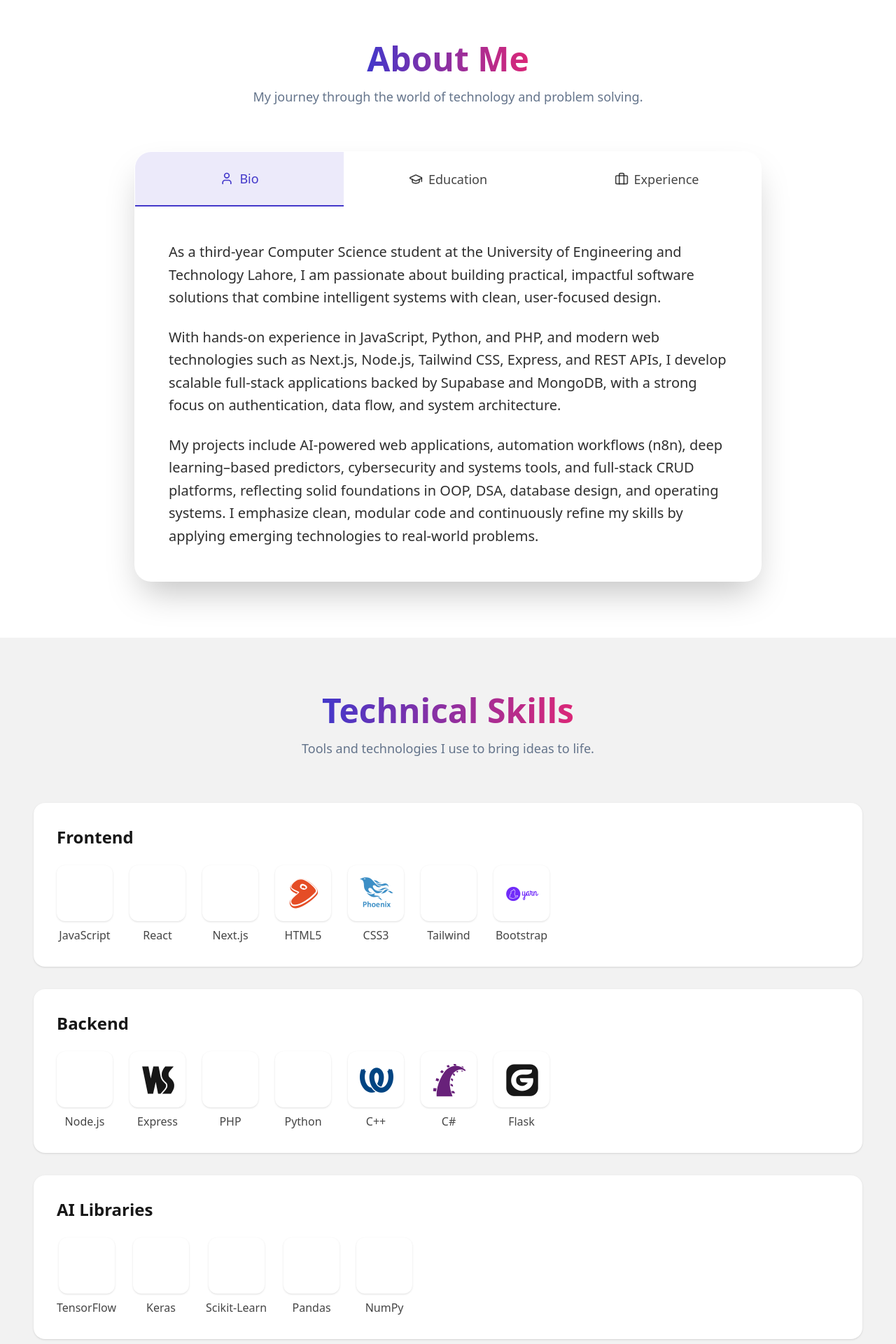
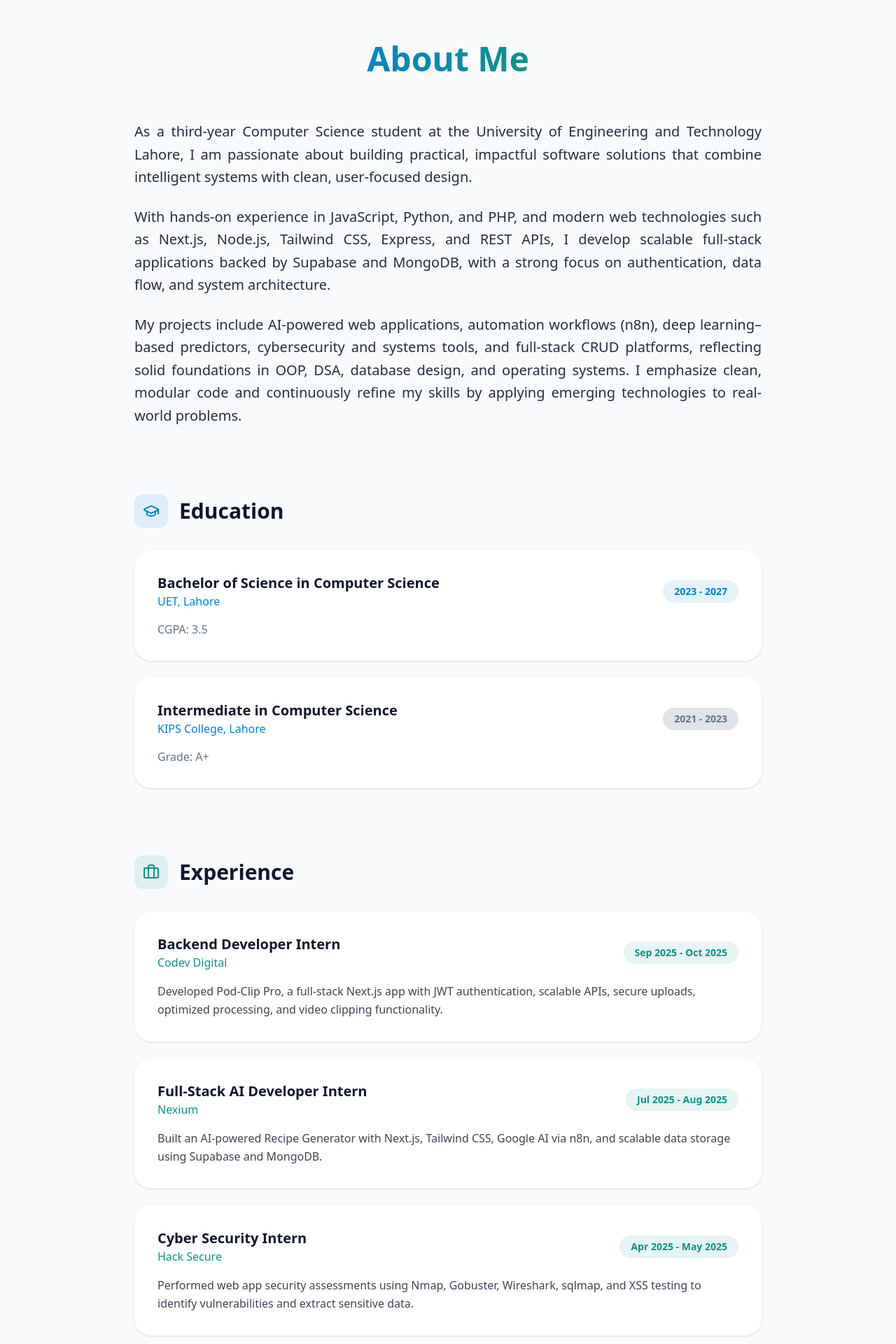
Before and after one commit to MianSaadTahir/Portfolio, a Next.js app: page / in a window 1280 px wide. Shown: the part 820-2740 px from the top of the page at 70% size. Built offline with nearby package versions, Linux system fonts and the light colour scheme.

Commit message:
gradient cards

```diff
--- a/src/app/globals.css
+++ b/src/app/globals.css
@@ -1,16 +1,16 @@
 @import "tailwindcss";
 
 :root {
-  --background: #ffffff;
-  --foreground: #171717;
+  --background: #f8fafc; /* Slate 50 */
+  --foreground: #0f172a; /* Slate 900 */
 
-  /* Brand Colors - Light Mode (vibrant but readable) */
-  --primary: #4338ca; /* Indigo 700 */
-  --secondary: #db2777; /* Pink 600 */
-  --accent: #7c3aed; /* Violet 600 */
+  /* Brand Colors - Light Mode */
+  --primary: #0284c7; /* Sky 600 */
+  --secondary: #0d9488; /* Teal 600 */
+  --accent: #6366f1; /* Indigo 500 */
 
-  --muted: #64748b;
-  --card: #f8fafc;
+  --muted: #64748b; /* Slate 500 */
+  --card: #ffffff;
 }
 
 @theme inline {
@@ -26,17 +26,17 @@
   --font-body: var(--font-jakarta);
 }
 
-/* Dark Mode Overrides - Activated by .dark class */
+/* Dark Mode Overrides */
 .dark {
-  --background: #050510; /* Deepest Indigo/Black */
-  --foreground: #f8fafc;
+  --background: #020617; /* Slate 950 */
+  --foreground: #f1f5f9; /* Slate 100 */
 
-  --primary: #7173e9; /* Indigo 500 */
-  --secondary: #ec4899; /* Pink 500 */
-  --accent: #a78bfa; /* Violet 400 */
+  --primary: #38bdf8; /* Sky 400 */
+  --secondary: #2dd4bf; /* Teal 400 */
+  --accent: #818cf8; /* Indigo 400 */
 
-  --muted: #94a3b8;
-  --card: #0f172a; /* Slate 900 */
+  --muted: #94a3b8; /* Slate 400 */
+  --card: #0b1121; /* Slate 800 - Lighter, blue-grey card */
 }
 
 body {
--- a/src/components/About.tsx
+++ b/src/components/About.tsx
@@ -1,195 +1,179 @@
 "use client";
 
-import { useState } from "react";
-import { motion, AnimatePresence } from "framer-motion";
+import { motion } from "framer-motion";
 import { GraduationCap, Briefcase, User } from "lucide-react";
 
-const tabs = [
-  { id: "bio", label: "Bio", icon: User },
-  { id: "education", label: "Education", icon: GraduationCap },
-  { id: "experience", label: "Experience", icon: Briefcase },
-];
-
 export default function About() {
-  const [activeTab, setActiveTab] = useState("bio");
-
   return (
     <section id="about" className="py-20 relative">
       <div className="container mx-auto px-6 md:px-12">
         <div className="text-center mb-16">
-          <h2 className="text-4xl md:text-5xl font-bold mb-4">
+          <h2 className="text-4xl md:text-5xl font-bold mb-5">
             <span className="text-gradient">About Me</span>
           </h2>
-          <p className="text-base md:text-lg text-muted max-w-2xl mx-auto">
-            My journey through the world of technology and problem solving.
-          </p>
         </div>
 
-        <div className="max-w-4xl mx-auto bg-white dark:bg-[#0f1016] rounded-3xl shadow-2xl overflow-hidden border border-white/5">
-          {/* Tab Navigation */}
-          <div className="flex border-b border-white/5">
-            {tabs.map((tab) => {
-              const Icon = tab.icon;
-              return (
-                <button
-                  key={tab.id}
-                  onClick={() => setActiveTab(tab.id)}
-                  className={`flex-1 flex items-center justify-center gap-2 py-6 text-xs md:text-lg font-medium transition-all ${
-                    activeTab === tab.id
-                      ? "text-primary bg-primary/10 border-b-2 border-primary"
-                      : "text-foreground/80 hover:text-foreground hover:bg-white/5"
-                  }`}
+        <div className="space-y-24">
+          {/* Bio Section */}
+          <motion.div
+            initial={{ opacity: 0, y: 20 }}
+            whileInView={{ opacity: 1, y: 0 }}
+            viewport={{ once: true }}
+            transition={{ duration: 0.5 }}
+            className="max-w-4xl mx-auto"
           >
-                  <Icon className="w-4 h-4 md:w-5 md:h-5" />
-                  {tab.label}
-                </button>
-              );
-            })}
-          </div>
-
-          {/* Tab Content */}
-          <div className="p-8 md:p-12 min-h-[400px]">
-            <AnimatePresence mode="wait">
-              {activeTab === "bio" && (
-                <motion.div
-                  key="bio"
-                  initial={{ opacity: 0, y: 10 }}
-                  animate={{ opacity: 1, y: 0 }}
-                  exit={{ opacity: 0, y: -10 }}
-                  transition={{ duration: 0.3 }}
-                  className="space-y-6"
-                >
-                  <p className="text-lg md:text-xl leading-relaxed text-foreground/90 ">
-                    As a third-year Computer Science student at the University
-                    of Engineering and Technology Lahore, I am passionate about
-                    building practical, impactful software solutions that
-                    combine intelligent systems with clean, user-focused design.
+            <div className="flex flex-col md:flex-row gap-8 items-start">
+              <div className="space-y-6">
+                <p className="text-lg md:text-xl leading-relaxed text-foreground/90 text-justify">
+                  As a third-year Computer Science student at the University of
+                  Engineering and Technology Lahore, I am passionate about
+                  building practical, impactful software solutions that combine
+                  intelligent systems with clean, user-focused design.
                 </p>
-                  <p className="text-lg md:text-xl  leading-relaxed text-foreground/90 ">
+                <p className="text-lg md:text-xl leading-relaxed text-foreground/90 text-justify">
                   With hands-on experience in JavaScript, Python, and PHP, and
                   modern web technologies such as Next.js, Node.js, Tailwind
                   CSS, Express, and REST APIs, I develop scalable full-stack
                   applications backed by Supabase and MongoDB, with a strong
                   focus on authentication, data flow, and system architecture.
                 </p>
-                  <p className="text-lg md:text-xl leading-relaxed text-foreground/90 ">
+                <p className="text-lg md:text-xl leading-relaxed text-foreground/90 text-justify">
                   My projects include AI-powered web applications, automation
-                    workflows (n8n), deep learning–based predictors,
-                    cybersecurity and systems tools, and full-stack CRUD
-                    platforms, reflecting solid foundations in OOP, DSA,
-                    database design, and operating systems. I emphasize clean,
-                    modular code and continuously refine my skills by applying
-                    emerging technologies to real-world problems.
-                  </p>
-                </motion.div>
-              )}
-
-              {activeTab === "education" && (
-                <motion.div
-                  key="education"
-                  initial={{ opacity: 0, y: 10 }}
-                  animate={{ opacity: 1, y: 0 }}
-                  exit={{ opacity: 0, y: -10 }}
-                  transition={{ duration: 0.3 }}
-                  className="space-y-8"
-                >
-                  <div className="relative pl-8 border-l-2 border-primary/20">
-                    <div className="absolute top-0 left-[-9px] w-4 h-4 rounded-full bg-primary ring-4 ring-background"></div>
-                    <span className="block text-sm md:text-base text-primary font-bold mb-1">
-                      2023 - 2027
-                    </span>
-                    <h3 className="text-lg md:text-xl font-bold mb-1 text-foreground">
-                      Bachelor of Science in Computer Science
-                    </h3>
-                    <p className="text-sm md:text-base text-foreground/90 font-medium">
-                      UET, Lahore
-                    </p>
-                    <p className="text-sm md:text-base text-foreground/80">
-                      CGPA: 3.5
+                  workflows (n8n), deep learning–based predictors, cybersecurity
+                  and systems tools, and full-stack CRUD platforms, reflecting
+                  solid foundations in OOP, DSA, database design, and operating
+                  systems. I emphasize clean, modular code and continuously
+                  refine my skills by applying emerging technologies to
+                  real-world problems.
                 </p>
               </div>
-                  <div className="relative pl-8 border-l-2 border-primary/20">
-                    <div className="absolute top-0 left-[-9px] w-4 h-4 rounded-full bg-muted ring-4 ring-background"></div>
-                    <span className="block text-sm md:text-base text-muted font-bold mb-1">
-                      2021 - 2023
-                    </span>
-                    <h3 className="text-lg md:text-xl font-bold mb-1 text-foreground">
+            </div>
+          </motion.div>
+
+          {/* Education Section */}
+          <motion.div
+            initial={{ opacity: 0, y: 20 }}
+            whileInView={{ opacity: 1, y: 0 }}
+            viewport={{ once: true }}
+            transition={{ duration: 0.5, delay: 0.2 }}
+            className="max-w-4xl mx-auto"
+          >
+            <div className="flex items-center gap-4 mb-8">
+              <div className="bg-primary/10 p-3 rounded-xl">
+                <GraduationCap className="w-6 h-6 text-primary" />
+              </div>
+              <h3 className="text-3xl font-bold text-foreground">Education</h3>
+            </div>
+
+            <div className="grid gap-6">
+              <div className="bg-white dark:bg-card p-8 rounded-3xl border border-white/5 shadow-sm hover:border-primary/50 transition-all hover:-translate-y-1">
+                <div className="flex flex-col md:flex-row md:items-center justify-between gap-4 mb-4">
+                  <div>
+                    <h4 className="text-xl font-bold text-foreground">
+                      Bachelor of Science in Computer Science
+                    </h4>
+                    <p className="text-primary font-medium">UET, Lahore</p>
+                  </div>
+                  <div className="text-sm font-bold bg-primary/10 text-primary px-4 py-1.5 rounded-full w-fit">
+                    2023 - 2027
+                  </div>
+                </div>
+                <p className="text-muted">CGPA: 3.5</p>
+              </div>
+
+              <div className="bg-white dark:bg-card p-8 rounded-3xl border border-white/5 shadow-sm hover:border-primary/50 transition-all hover:-translate-y-1">
+                <div className="flex flex-col md:flex-row md:items-center justify-between gap-4 mb-4">
+                  <div>
+                    <h4 className="text-xl font-bold text-foreground">
                       Intermediate in Computer Science
-                    </h3>
-                    <p className="text-sm md:text-base  text-foreground/90 font-medium">
+                    </h4>
+                    <p className="text-primary font-medium">
                       KIPS College, Lahore
                     </p>
-                    <p className="text-sm md:text-base text-foreground/80">
-                      Grade: A+
-                    </p>
+                  </div>
+                  <div className="text-sm font-bold bg-muted/20 text-muted px-4 py-1.5 rounded-full w-fit">
+                    2021 - 2023
+                  </div>
+                </div>
+                <p className="text-muted">Grade: A+</p>
+              </div>
             </div>
           </motion.div>
-              )}
 
-              {activeTab === "experience" && (
+          {/* Experience Section */}
           <motion.div
-                  key="experience"
-                  initial={{ opacity: 0, y: 10 }}
-                  animate={{ opacity: 1, y: 0 }}
-                  exit={{ opacity: 0, y: -10 }}
-                  transition={{ duration: 0.3 }}
-                  className="space-y-8"
+            initial={{ opacity: 0, y: 20 }}
+            whileInView={{ opacity: 1, y: 0 }}
+            viewport={{ once: true }}
+            transition={{ duration: 0.5, delay: 0.4 }}
+            className="max-w-4xl mx-auto"
           >
-                  <div className="relative pl-8 border-l-2 border-secondary/20">
-                    <div className="absolute top-0 left-[-9px] w-4 h-4 rounded-full bg-secondary ring-4 ring-background"></div>
-                    <span className="block text-sm md:text-base text-secondary font-bold mb-1">
+            <div className="flex items-center gap-4 mb-8">
+              <div className="bg-secondary/10 p-3 rounded-xl">
+                <Briefcase className="w-6 h-6 text-secondary" />
+              </div>
+              <h3 className="text-3xl font-bold text-foreground">Experience</h3>
+            </div>
+
+            <div className="grid gap-6">
+              <div className="bg-white dark:bg-card p-8 rounded-3xl border border-white/5 shadow-sm hover:border-secondary/50 transition-all hover:-translate-y-1">
+                <div className="flex flex-col md:flex-row md:items-center justify-between gap-4 mb-4">
+                  <div>
+                    <h4 className="text-xl font-bold text-foreground">
+                      Backend Developer Intern
+                    </h4>
+                    <p className="text-secondary font-medium">Codev Digital</p>
+                  </div>
+                  <div className="text-sm font-bold bg-secondary/10 text-secondary px-4 py-1.5 rounded-full w-fit">
                     Sep 2025 - Oct 2025
-                    </span>
-                    <h3 className="text-xl font-bold mb-1 text-foreground">
-                      Backend Developer Intern
-                    </h3>
-                    <p className="text-sm md:text-base  text-foreground/90 font-medium mb-2">
-                      Codev Digital
-                    </p>
-                    <p className="text-base md:text-lg  text-foreground/80 leading-relaxed">
+                  </div>
+                </div>
+                <p className="text-foreground/80 leading-relaxed">
                   Developed Pod-Clip Pro, a full-stack Next.js app with JWT
                   authentication, scalable APIs, secure uploads, optimized
                   processing, and video clipping functionality.
                 </p>
               </div>
-                  <div className="relative pl-8 border-l-2 border-secondary/20">
-                    <div className="absolute top-0 left-[-9px] w-4 h-4 rounded-full bg-secondary ring-4 ring-background"></div>
-                    <span className="block text-sm md:text-base  text-secondary font-bold mb-1">
+
+              <div className="bg-white dark:bg-card p-8 rounded-3xl border border-white/5 shadow-sm hover:border-secondary/50 transition-all hover:-translate-y-1">
+                <div className="flex flex-col md:flex-row md:items-center justify-between gap-4 mb-4">
+                  <div>
+                    <h4 className="text-xl font-bold text-foreground">
+                      Full-Stack AI Developer Intern
+                    </h4>
+                    <p className="text-secondary font-medium">Nexium</p>
+                  </div>
+                  <div className="text-sm font-bold bg-secondary/10 text-secondary px-4 py-1.5 rounded-full w-fit">
                     Jul 2025 - Aug 2025
-                    </span>
-                    <h3 className="text-xl font-bold mb-1 text-foreground">
-                      Full-Stack AI Developer Intern
-                    </h3>
-                    <p className="text-sm md:text-base  text-foreground/90 font-medium mb-2">
-                      Nexium
-                    </p>
-                    <p className="text-base md:text-lg  text-foreground/80 leading-relaxed">
-                      Built an AI-powered Recipe Generator with Next.js,
-                      Tailwind CSS, Google AI via n8n, and scalable data storage
-                      using Supabase and MongoDB.
+                  </div>
+                </div>
+                <p className="text-foreground/80 leading-relaxed">
+                  Built an AI-powered Recipe Generator with Next.js, Tailwind
+                  CSS, Google AI via n8n, and scalable data storage using
+                  Supabase and MongoDB.
                 </p>
               </div>
-                  <div className="relative pl-8 border-l-2 border-secondary/20">
-                    <div className="absolute top-0 left-[-9px] w-4 h-4 rounded-full bg-secondary ring-4 ring-background"></div>
-                    <span className="block text-sm md:text-base  text-secondary font-bold mb-1">
+
+              <div className="bg-white dark:bg-card p-8 rounded-3xl border border-white/5 shadow-sm hover:border-secondary/50 transition-all hover:-translate-y-1">
+                <div className="flex flex-col md:flex-row md:items-center justify-between gap-4 mb-4">
+                  <div>
+                    <h4 className="text-xl font-bold text-foreground">
+                      Cyber Security Intern
+                    </h4>
+                    <p className="text-secondary font-medium">Hack Secure</p>
+                  </div>
+                  <div className="text-sm font-bold bg-secondary/10 text-secondary px-4 py-1.5 rounded-full w-fit">
                     Apr 2025 - May 2025
-                    </span>
-                    <h3 className="text-xl font-bold mb-1 text-foreground">
-                      Cyber Security Intern
-                    </h3>
-                    <p className="text-sm md:text-base text-foreground/90 font-medium mb-2">
-                      Hack Secure
-                    </p>
-                    <p className="text-base md:text-lg text-foreground/80 leading-relaxed">
-                      Performed web app security assessments using Nmap,
-                      Gobuster, Wireshark, sqlmap, and XSS testing to identify
-                      vulnerabilities and extract sensitive data.
+                  </div>
+                </div>
+                <p className="text-foreground/80 leading-relaxed">
+                  Performed web app security assessments using Nmap, Gobuster,
+                  Wireshark, sqlmap, and XSS testing to identify vulnerabilities
+                  and extract sensitive data.
                 </p>
               </div>
+            </div>
           </motion.div>
-              )}
-            </AnimatePresence>
-          </div>
         </div>
       </div>
     </section>
--- a/src/components/Contact.tsx
+++ b/src/components/Contact.tsx
@@ -22,21 +22,21 @@ export default function Contact() {
         <div className="flex justify-center gap-8 mb-16">
           <Link
             href="mailto:tahirsaad99@gmail.com"
-            className="p-4 bg-white dark:bg-[#0f1016] rounded-2xl shadow-lg border border-white/5 hover:border-primary/50 hover:-translate-y-1 transition-all group"
+            className="p-4 bg-white dark:bg-card rounded-2xl shadow-lg border border-white/5 hover:border-primary/50 hover:-translate-y-1 transition-all group"
           >
             <Mail className="w-8 h-8 text-foreground/90 group-hover:text-primary transition-colors" />
           </Link>
           <Link
             href="https://www.linkedin.com/in/miansaadtahir"
             target="_blank"
-            className="p-4 bg-white dark:bg-[#0f1016] rounded-2xl shadow-lg border border-white/5 hover:border-primary/50 hover:-translate-y-1 transition-all group"
+            className="p-4 bg-white dark:bg-card rounded-2xl shadow-lg border border-white/5 hover:border-primary/50 hover:-translate-y-1 transition-all group"
           >
             <Linkedin className="w-8 h-8 text-foreground/90 group-hover:text-secondary transition-colors" />
           </Link>
           <Link
             href="https://github.com/miansaadtahir"
             target="_blank"
-            className="p-4 bg-white dark:bg-[#0f1016] rounded-2xl shadow-lg border border-white/5 hover:border-primary/50 hover:-translate-y-1 transition-all group"
+            className="p-4 bg-white dark:bg-card rounded-2xl shadow-lg border border-white/5 hover:border-primary/50 hover:-translate-y-1 transition-all group"
           >
             <Github className="w-8 h-8 text-foreground/90 group-hover:text-accent transition-colors" />
           </Link>
--- a/src/components/Navbar.tsx
+++ b/src/components/Navbar.tsx
@@ -46,7 +46,7 @@ export default function Navbar() {
             <Link
               key={link.name}
               href={link.href}
-              className="text-base md:text-lg font-medium text-foreground hover:text-accent transition-colors"
+              className="text-base md:text-lg font-medium text-foreground hover:text-primary transition-colors"
             >
               {link.name}
             </Link>
--- a/src/components/Projects.tsx
+++ b/src/components/Projects.tsx
@@ -83,7 +83,7 @@ export default function Projects() {
               whileInView={{ opacity: 1, y: 0 }}
               viewport={{ once: true }}
               transition={{ delay: index * 0.2 }}
-              className="group bg-white dark:bg-[#0f1016] rounded-3xl overflow-hidden border border-white/5 shadow-lg hover:shadow-xl transition-all"
+              className="group bg-white dark:bg-card rounded-3xl overflow-hidden border border-white/5 shadow-lg hover:shadow-xl transition-all"
             >
               <div className="relative h-48 w-full overflow-hidden">
                 <Image
--- a/src/components/Skills.tsx
+++ b/src/components/Skills.tsx
@@ -93,7 +93,7 @@ export default function Skills() {
           {skills.map((category, idx) => (
             <div
               key={idx}
-              className="bg-white dark:bg-[#0f1016] rounded-2xl p-8 border border-white/5 shadow-sm"
+              className="bg-white dark:bg-card rounded-2xl p-8 border border-white/5 shadow-sm"
             >
               <h3 className="text-xl md:text-2xl font-bold mb-6 text-foreground">
                 {category.category}
```
Also changed, not shown: src/components/Hero.tsx (+5 -5 lines). Lines whose indentation alone changed are shown as unchanged.
